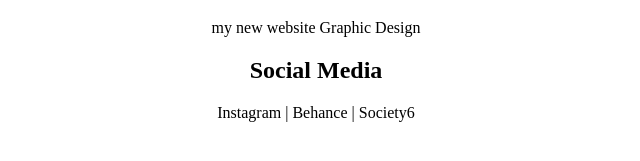
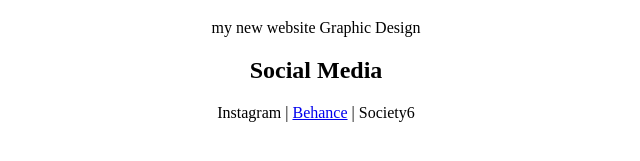
Before and after one commit to Anthonygomz/Anthonygomz.github.io, a plain HTML site: page index.html in a window 1280 px wide. Shown: the part 565-726 px from the top of the page, 324-964 px from the left. Drawn offline with Linux system fonts and the light colour scheme.

Commit message:
Update index.html

```diff
--- a/index.html
+++ b/index.html
@@ -21,7 +21,7 @@ my new website
 Graphic Design
 <footer>
   <h2>Social Media</h2>
-  Instagram | Behance | Society6
+  Instagram | <a href="http://behance.com">Behance</a> | Society6
 <style>
 
 </style>
```
